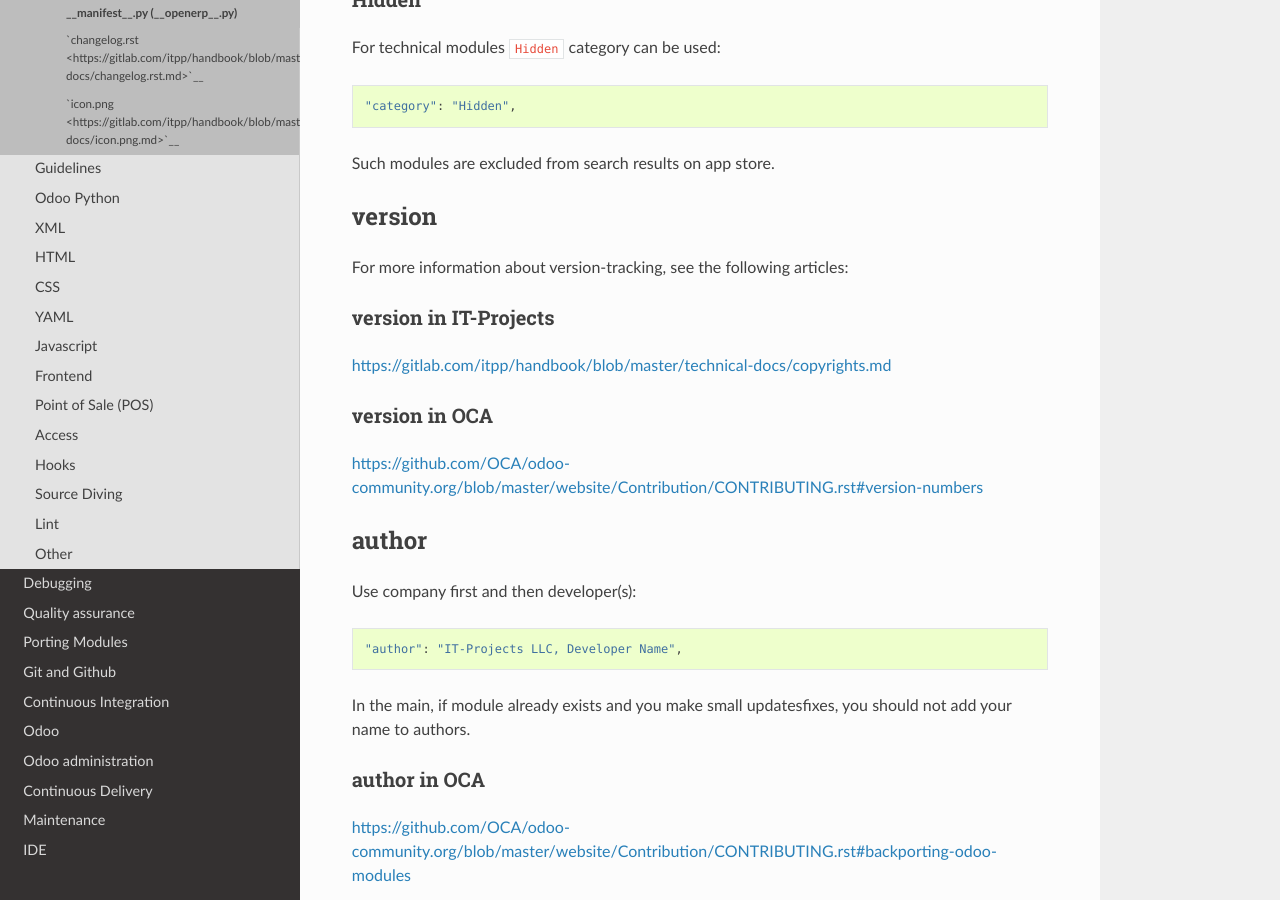
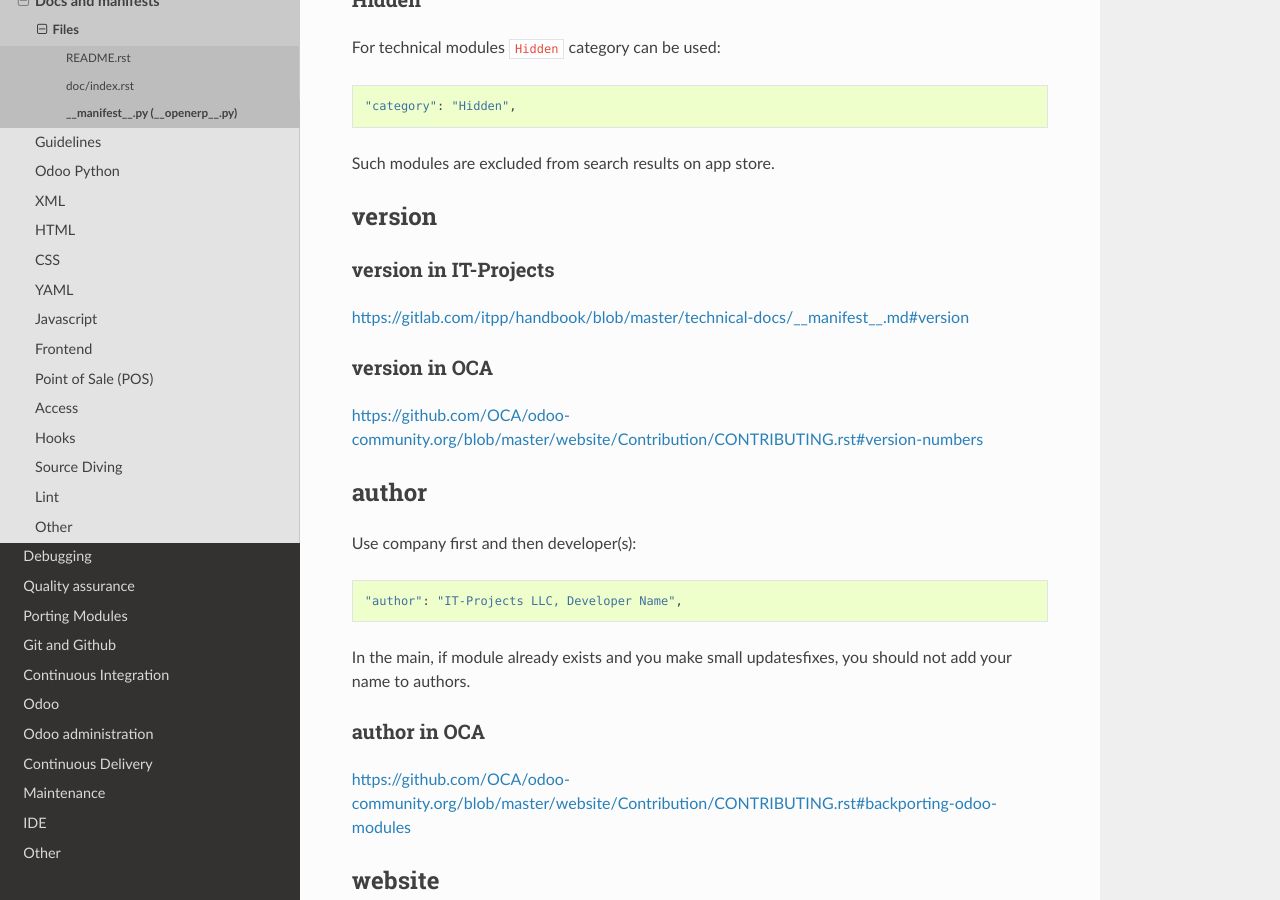
Before and after one commit to itpp-labs/odoo-development, a Sphinx documentation site: the page built from docs/dev/docs/__manifest__.py.rst, in a window 1280 px wide and 900 px high, scrolled down 1087 px. Built offline with Sphinx 7.4.7 and the Read the Docs theme 2.0.0, drawn with Linux system fonts in a browser that asks for light colours; some of the changed text lies outside the part shown.

Commit message:
:cherries: improvements

```diff
--- a/docs/dev/docs/README.rst.rst
+++ b/docs/dev/docs/README.rst.rst
@@ -10,5 +10,4 @@
 IT-Projects' README
 ----------------------
 
-TODO:
-* https://gitlab.com/itpp/handbook/blob/master/technical-docs/README.md
+* https://gitlab.com/itpp/handbook/blob/master/technical-docs/README.rst.md
--- a/docs/dev/docs/__manifest__.py.rst
+++ b/docs/dev/docs/__manifest__.py.rst
@@ -2,7 +2,7 @@
  __manifest__.py (__openerp__.py)
 ==================================
 
-OCA's Template
+OCA's manifest
 ==============
 
 https://github.com/OCA/maintainer-tools/blob/master/template/module/__openerp__.py
@@ -52,11 +52,9 @@
 version
 =======
 
-For more information about version-tracking, see the following articles:
-
 version in IT-Projects
 ----------------------
-https://gitlab.com/itpp/handbook/blob/master/technical-docs/copyrights.md
+https://gitlab.com/itpp/handbook/blob/master/technical-docs/__manifest__.md#version
 
 version in OCA
 --------------
--- a/docs/dev/docs/index.rst
+++ b/docs/dev/docs/index.rst
@@ -15,5 +15,8 @@
    README.rst.rst
    usage-instructions
    __manifest__.py
+
+and these two files:
+
    `changelog.rst <https://gitlab.com/itpp/handbook/blob/master/technical-docs/changelog.rst.md>`__
    `icon.png <https://gitlab.com/itpp/handbook/blob/master/technical-docs/icon.png.md>`__
```
